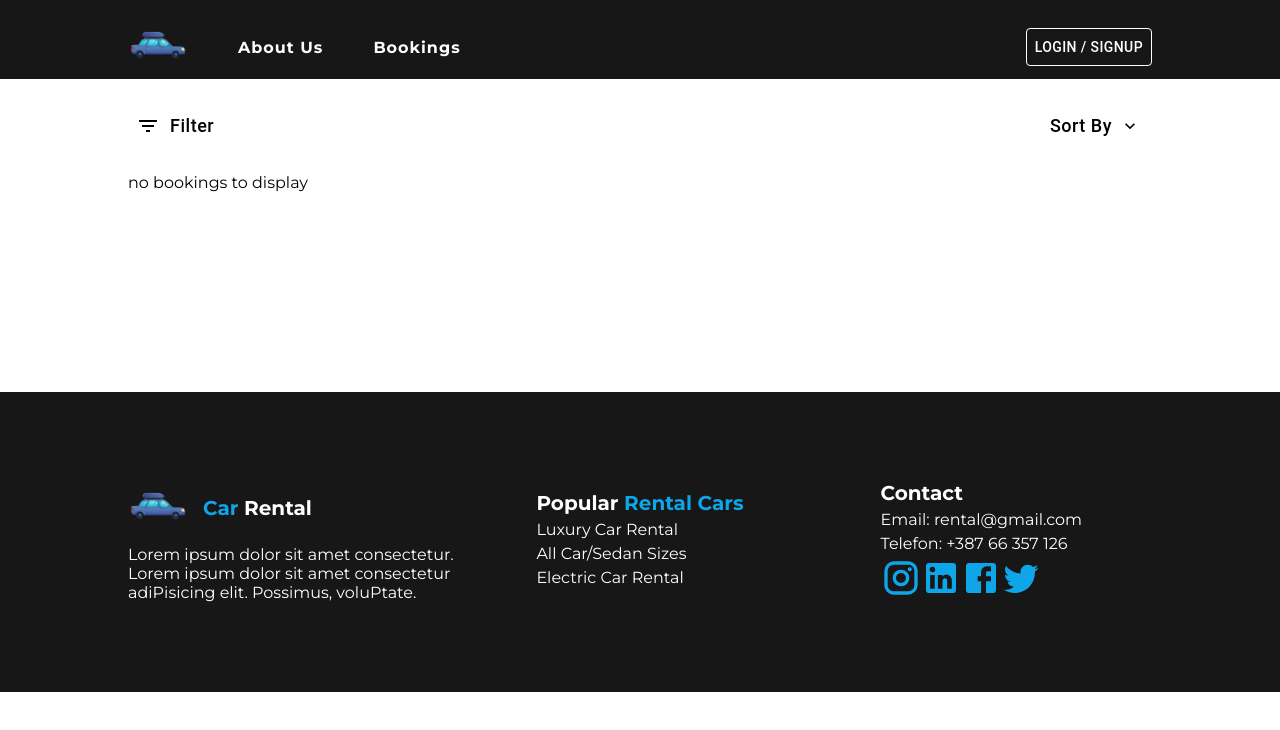
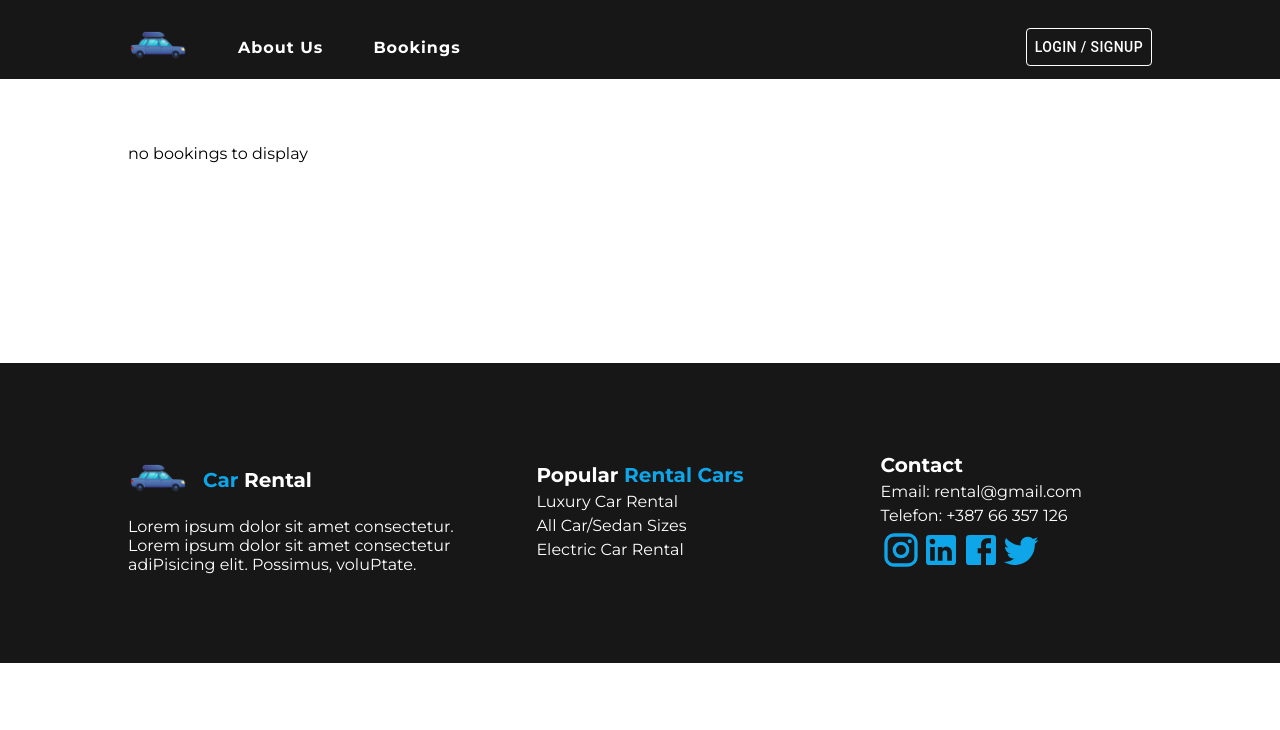
Before and after one commit to Tomo233/rent-a-car, a React (Vite) app: page /bookings in a window 1280 px wide. Shown: the top 730 px of the page. Built offline with nearby package versions, Linux system fonts and the light colour scheme.

Commit message:
display notification if user want to book already booked car

```diff
--- a/src/features/bookings/Bookings.jsx
+++ b/src/features/bookings/Bookings.jsx
@@ -1,10 +1,10 @@
 import CarGrid from "../../components/CarGrid";
 import Loader from "../../components/Loader";
 import CarItem from "../cars/CarItem";
-import { useReservations } from "./useReservations";
+import { useBookings } from "./useBookings";
 
 function Bookings() {
-  const { data, isLoading } = useReservations();
+  const { data, isLoading } = useBookings();
   if (isLoading) return <Loader />;
 
   if (!data) return <p>no bookings to display</p>;
--- a/src/features/bookings/BookingsOperations.jsx
+++ /dev/null
@@ -1,58 +0,0 @@
-import Filter from "../../components/Filter";
-
-function BookingsOperations() {
-  return (
-    <>
-      <Filter
-        filters={[
-          [
-            "transmission",
-            {
-              query: "transmission-cvt",
-              text: "CVT",
-            },
-            {
-              query: "transmission-automatic",
-              text: "Automatic",
-            },
-          ],
-          [
-            "fuelType",
-            {
-              query: "fuelType-gasoline",
-              text: "Gasoline",
-            },
-            {
-              query: "fuelType-diesel",
-              text: "Diesel",
-            },
-            {
-              query: "fuelType-electric",
-              text: "Electric",
-            },
-          ],
-        ]}
-        sortOptions={[
-          {
-            query: "name-ascending",
-            option: "Name A-Z",
-          },
-          {
-            query: "name-descending",
-            option: "Name Z-A",
-          },
-          {
-            query: "price-ascending",
-            option: "Price A-Z",
-          },
-          {
-            query: "price-descending",
-            option: "Price Z-A",
-          },
-        ]}
-      />
-    </>
-  );
-}
-
-export default BookingsOperations;
--- a/src/features/bookings/useReservations.js
+++ b/src/features/bookings/useBookings.js
@@ -1,13 +1,13 @@
 import { useQuery } from "@tanstack/react-query";
-import { getReservations } from "../../services/apiReservations";
+import { getBookings } from "../../services/apiBookings";
 import { useGetUser } from "../authentication/useGetUser";
 
-export function useReservations() {
+export function useBookings() {
   const { user } = useGetUser();
   const userId = user?.id;
   const { data, isLoading, error } = useQuery({
     queryKey: ["reservations"],
-    queryFn: () => getReservations(userId),
+    queryFn: () => getBookings(userId),
   });
 
   return { data, isLoading, error };
--- /dev/null
+++ b/src/features/bookings/useCarBookings.js
@@ -0,0 +1,12 @@
+import { useQuery } from "@tanstack/react-query";
+import { getCarBookings } from "../../services/apiBookings";
+import { useParams } from "react-router-dom";
+
+export function useCarBookings() {
+  const { carId } = useParams();
+  return useQuery({
+    queryKey: ["carReservations", carId],
+    queryFn: () => getCarBookings(carId),
+    enabled: !!carId,
+  });
+}
--- a/src/features/cars/Car.jsx
+++ b/src/features/cars/Car.jsx
@@ -8,7 +8,9 @@ import BasicModal from "../../components/BasicModal";
 import Heading from "../../components/Heading";
 import { useCarById } from "./useCarById";
 import { useBookCar } from "./useBookCar";
+import { useCarBookings } from "../bookings/useCarBookings";
 import { useCarContext } from "../../context/CarContext";
+import toast from "react-hot-toast";
 
 const StyledCar = styled.div`
   margin-top: 50px;
@@ -51,14 +53,16 @@ const ModalGrid = styled.div`
 `;
 
 function Car() {
-  const { data, isLoading } = useCarById();
+  const { data, isLoading: carLoading } = useCarById();
+  const { data: reservations, isLoading: reservationsLoading } =
+    useCarBookings();
   const { bookCar, isBooking } = useBookCar();
   const { formData } = useCarContext();
   const { startDate, endDate, startTime, endTime } = formData;
 
-  if (isLoading || isBooking) return <Loader />;
+  if (carLoading || reservationsLoading || isBooking) return <Loader />;
 
-  if (!data) return <p>car does not exist</p>;
+  if (!data) return <p>Car does not exist</p>;
 
   const {
     image,
@@ -86,6 +90,36 @@ function Car() {
   let difference = new Date(endDate).getTime() - new Date(startDate).getTime();
   let daysDifference = difference / (1000 * 3600 * 24);
 
+  // Check if the car is reserved for the selected date range
+  const isReserved = reservations.some((reservation) => {
+    const resStartDate = new Date(reservation.startDate);
+    const resEndDate = new Date(reservation.endDate);
+    const selStartDate = new Date(startDate);
+    const selEndDate = new Date(endDate);
+
+    return (
+      (selStartDate >= resStartDate && selStartDate <= resEndDate) ||
+      (selEndDate >= resStartDate && selEndDate <= resEndDate) ||
+      (selStartDate <= resStartDate && selEndDate >= resEndDate)
+    );
+  });
+
+  if (isReserved) {
+    console.log(
+      "Car is reserved for the selected date:",
+      startDate,
+      "to",
+      endDate
+    );
+  } else {
+    console.log(
+      "Car is available for the selected date:",
+      startDate,
+      "to",
+      endDate
+    );
+  }
+
   return (
     <StyledCar>
       <CarFlex>
@@ -106,6 +140,18 @@ function Car() {
                 <CarFlex>
                   <span>Price :</span>
 
+                  {isReserved ? (
+                    <Button
+                      type="short"
+                      onClick={() => {
+                        toast("Car is booked for this date", {
+                          icon: "🚙",
+                        });
+                      }}
+                    >
+                      {price}$/Dan
+                    </Button>
+                  ) : (
                     <BasicModal button={button}>
                       <ModalContent>
                         <ModalGrid>
@@ -124,6 +170,7 @@ function Car() {
                         </ModalGrid>
                       </ModalContent>
                     </BasicModal>
+                  )}
                 </CarFlex>
               </StyledListItem>
             </ul>
--- a/src/pages/BookingsPage.jsx
+++ b/src/pages/BookingsPage.jsx
@@ -1,17 +1,13 @@
 import styled from "styled-components";
 import Bookings from "../features/bookings/Bookings";
-import BookingsOperations from "../features/bookings/BookingsOperations";
 
 const Margin = styled.div`
-  margin-top: 25px;
+  margin-top: 65px;
 `;
 
 function BookingsPage() {
   return (
     <>
-      <Margin>
-        <BookingsOperations />
-      </Margin>
       <Margin>
         <Bookings />
       </Margin>
--- /dev/null
+++ b/src/services/apiBookings.js
@@ -0,0 +1,49 @@
+import supabase from "./supabase";
+
+export async function getBookings(userId) {
+  try {
+    if (!userId) return null;
+
+    let { data, error } = await supabase
+      .from("reservations")
+      .select(
+        `
+      *,
+      cars (
+        *
+      )
+    `
+      )
+      .eq("user_id", userId);
+
+    if (error) {
+      console.error(error);
+    }
+
+    return data;
+  } catch (error) {
+    console.error("Error fetching reservations:", error.message);
+    throw error;
+  }
+}
+
+export async function getCarBookings(carId) {
+  try {
+    if (!carId) return null;
+
+    let { data, error } = await supabase
+      .from("reservations")
+      .select("*")
+      .eq("car_id", carId);
+
+    if (error) {
+      console.error("Error fetching reservations:", error);
+      return [];
+    }
+
+    return data;
+  } catch (error) {
+    console.error("Error fetching reservations:", error.message);
+    throw error;
+  }
+}
--- a/src/services/apiReservations.js
+++ /dev/null
@@ -1,28 +0,0 @@
-import supabase from "./supabase";
-
-export async function getReservations(userId) {
-  try {
-    if (!userId) return null;
-
-    let { data, error } = await supabase
-      .from("reservations")
-      .select(
-        `
-      *,
-      cars (
-        *
-      )
-    `
-      )
-      .eq("user_id", userId);
-
-    if (error) {
-      console.error(error);
-    }
-
-    return data;
-  } catch (error) {
-    console.error("Error fetching reservations:", error.message);
-    throw error;
-  }
-}
```
Lines whose indentation alone changed are shown as unchanged.
